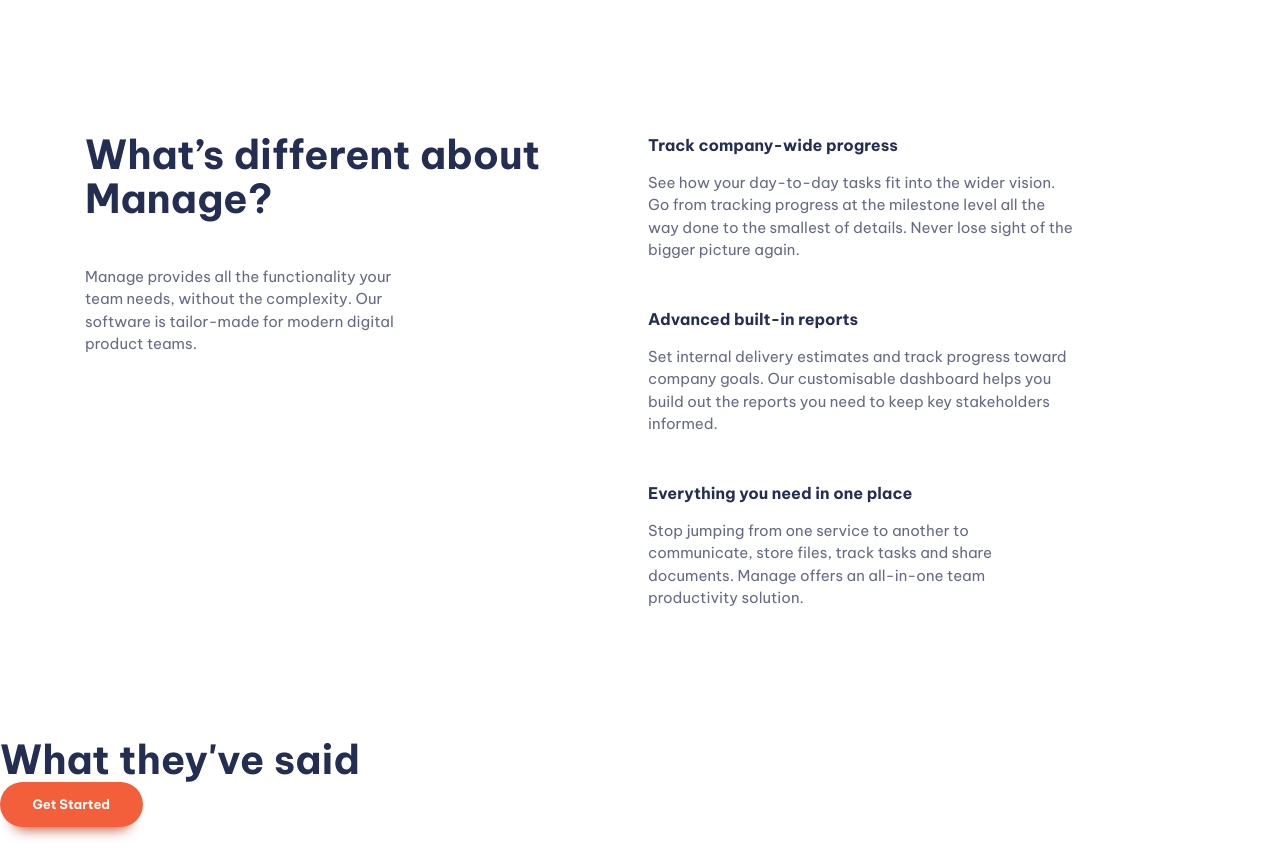
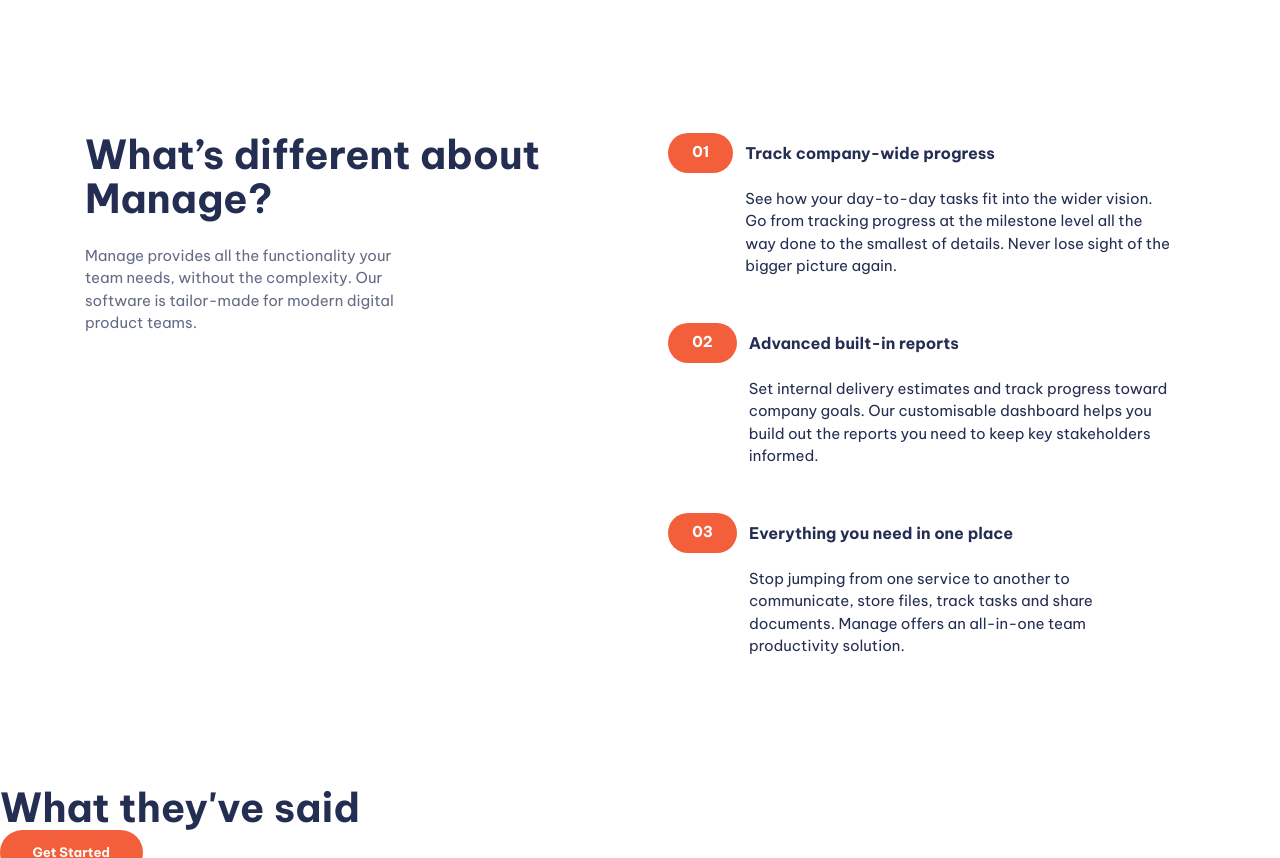
Before and after one commit to HeideQueen/manage-landing-page, a website built with Vite: page index.html in a window 1280 px wide. Shown: the part 680-1538 px from the top of the page. Built offline with nearby package versions, Linux system fonts and the light colour scheme.

Commit message:
style numbered list

```diff
--- a/index.html
+++ b/index.html
@@ -66,7 +66,7 @@
     <section class="padding-block-900">
       <div class="container">
         <div class="even-columns">
-          <div class="flow">
+          <div class="margin-bottom-700 flow text-center-sm-only" style="--flow-spacer: 1.5rem">
             <h2 class="fs-secondary-heading fw-bold">
               What’s different about Manage?
             </h2>
@@ -80,8 +80,8 @@
             <ul role="list" class="numbered-items | flow">
               <li>
                 <div class="flow" style="--flow-spacer: 1em">
-                  <h3 class="fs-600 fw-bold">Track company-wide progress</h3>
-                  <p data-width="wide">
+                  <h3 class="numbered-items__title | fs-600 fw-bold">Track company-wide progress</h3>
+                  <p class="numbered-items__body" data-width="wide">
                     See how your day-to-day tasks fit into the wider vision.
                     Go from tracking progress at the milestone level all the
                     way done to the smallest of details. Never lose sight of
@@ -91,8 +91,8 @@
               </li>
               <li>
                 <div class="flow" style="--flow-spacer: 1em">
-                  <h3 class="fs-600 fw-bold">Advanced built-in reports</h3>
-                  <p data-width="wide">
+                  <h3 class="numbered-items__title | fs-600 fw-bold">Advanced built-in reports</h3>
+                  <p class="numbered-items__body" data-width="wide">
                     Set internal delivery estimates and track progress toward
                     company goals. Our customisable dashboard helps you build
                     out the reports you need to keep key stakeholders
@@ -102,10 +102,10 @@
               </li>
               <li>
                 <div class="flow" style="--flow-spacer: 1em">
-                  <h3 class="fs-600 fw-bold">
+                  <h3 class="numbered-items__title | fs-600 fw-bold">
                     Everything you need in one place
                   </h3>
-                  <p data-width="wide">
+                  <p class="numbered-items__body" data-width="wide">
                     Stop jumping from one service to another to communicate,
                     store files, track tasks and share documents. Manage
                     offers an all-in-one team productivity solution.
--- a/style.css
+++ b/style.css
@@ -402,6 +402,75 @@ input:where([type='text'], [type='email']) {
   opacity: 0.1;
 }
 
+/* numbered items */
+
+.numbered-items {
+  counter-reset: count;
+  width: fit-content;
+  margin-inline: auto;
+}
+
+.numbered-items li {
+  counter-increment: count;
+}
+
+.numbered-items div {
+  display: grid;
+  position: relative;
+  align-items: center;
+  column-gap: var(--size-300);
+  grid-template-columns: min-content 1fr;
+}
+
+.numbered-items__title {
+  grid-row: 1 / 2;
+  grid-column: 2 / 3;
+  line-height: 1;
+}
+
+.numbered-items__body {
+  grid-column: 1 / -1;
+}
+
+@media (min-width: 30em) {
+  .numbered-items p {
+    grid-column: 2 / -1;
+  }
+}
+
+.numbered-items div::before,
+.numbered-items div::after {
+  height: 40px;
+}
+
+.numbered-items div::before {
+  content: "0"counter(count);
+  display: flex;
+  align-items: center;
+  color: var(--clr-neutral-100);
+  font-weight: var(--fw-bold);
+  background-color: var(--clr-accent-400);
+  padding: 0 var(--size-500);
+  border-radius: 100vw;
+  grid-row: 1 / 2;
+  grid-column: 1 / 2;
+}
+
+@media (max-width: 30em) {
+  .numbered-items div::after {
+    --bg: var(--clr-accent-100);
+    content: "";
+    display: block;
+    z-index: -1;
+    border-radius: 100vw 0 0 100vw;
+    inset: 0 -100vw 0 0;
+    grid-column: 1 / -1;
+    grid-row: 1 / 2;
+    box-shadow: 5em 0 0 var(--bg);
+    background-color: var(--bg);
+  }
+}
+
 /* Utility Classes */
 
 .visually-hidden {
@@ -419,9 +488,9 @@ input:where([type='text'], [type='email']) {
 
 .container {
   --max-width: 1110px;
-  --padding: 1rem;
+  --container-padding: 1rem;
 
-  width: min(var(--max-width), 100% - (var(--padding) * 2));
+  width: min(var(--max-width), 100% - (var(--container-padding) * 2));
   margin-inline: auto;
 }
 
@@ -453,6 +522,24 @@ input:where([type='text'], [type='email']) {
 
 :where(.flow :not(:first-child)) {
   margin-top: var(--flow-spacer, 3em);
+}
+
+.text-center {
+  text-align: center;
+}
+
+.text-center p {
+  margin-inline: auto;
+}
+
+@media (max-width: 50em) {
+  .text-center-sm-only {
+    text-align: center;
+  }
+
+  .text-center-sm-only p {
+    margin-inline: auto;
+  }
 }
 
 .text-primary-400 {
@@ -541,6 +628,10 @@ input:where([type='text'], [type='email']) {
   padding-block: var(--size-900);
 }
 
+.margin-bottom-700 {
+  margin-block-end: var(--size-700);
+}
+
 .display-sm-none {
   display: none;
 }
```
